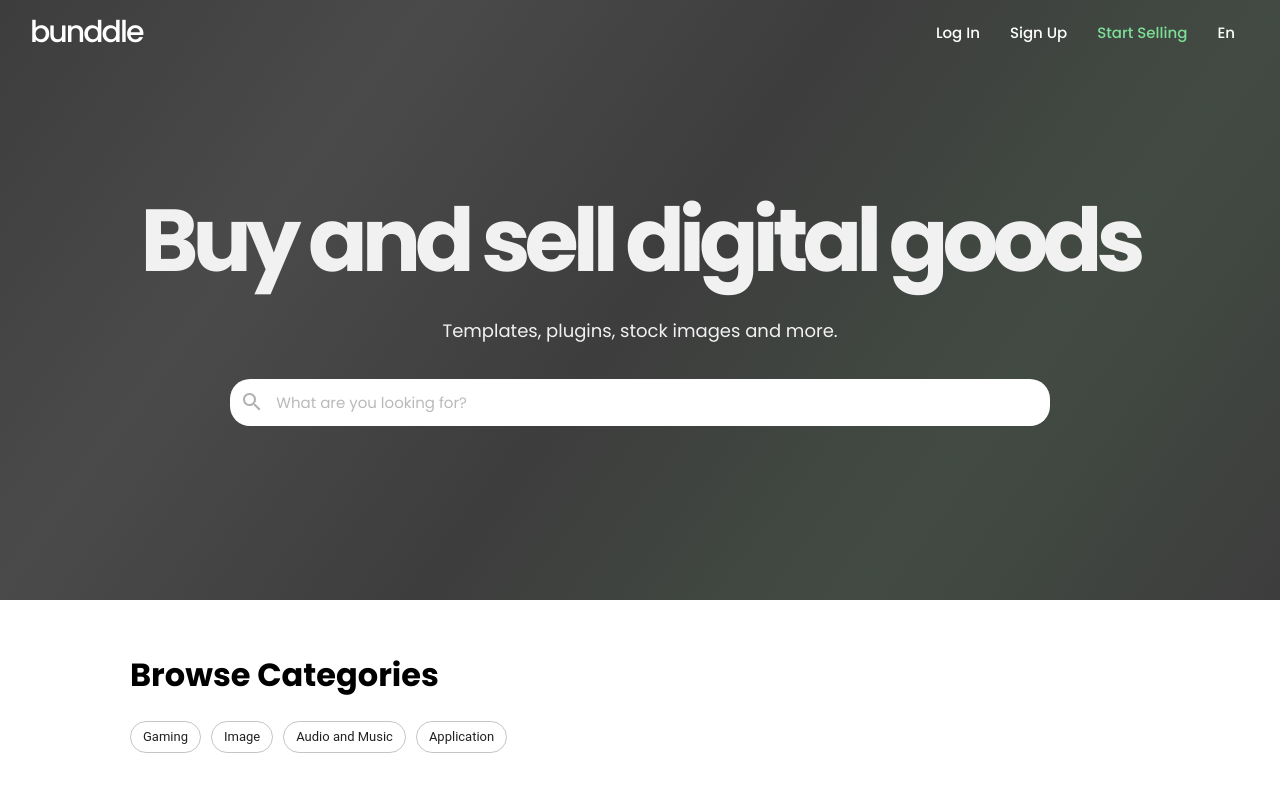
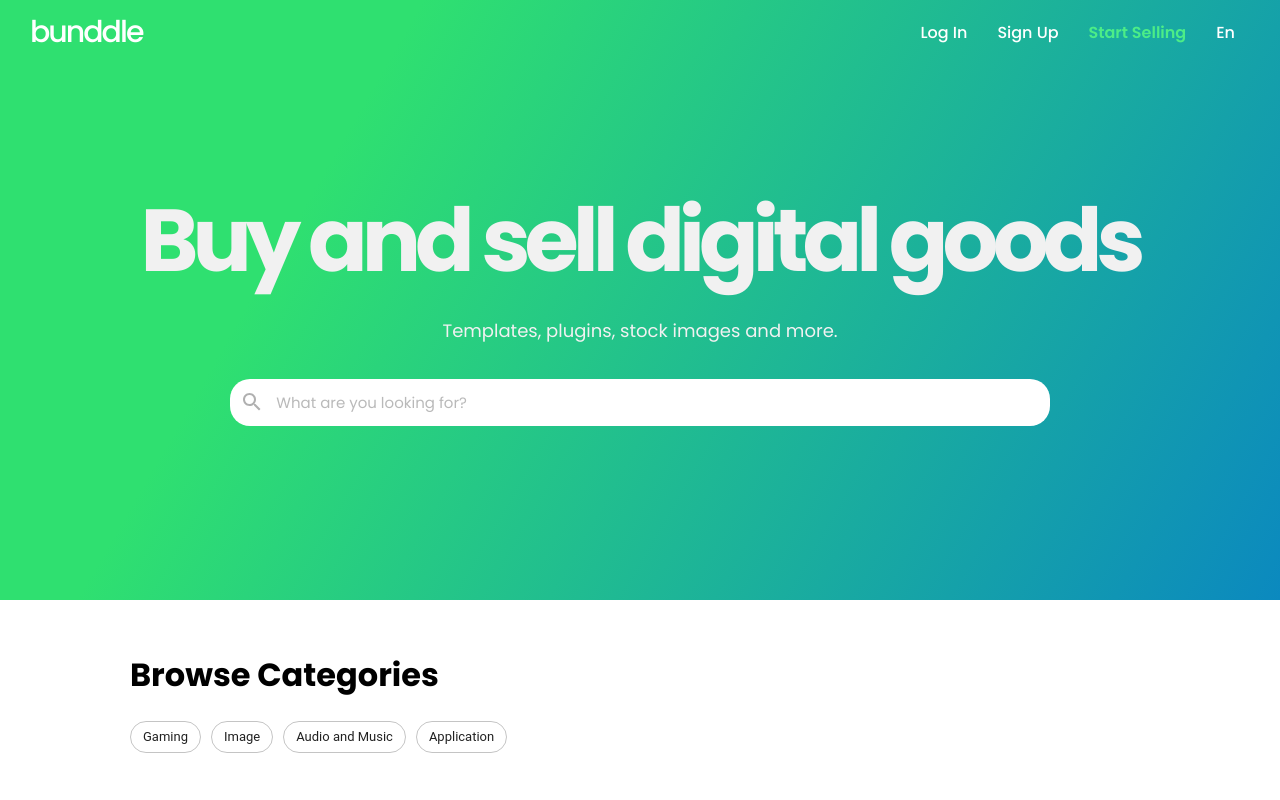
Before and after one commit to EuJin03/bunddle.co, a React (Create React App) app in the folder client/: page / in a window 1280 px wide. Shown: the top 800 px of the page. Built offline with nearby package versions, Linux system fonts and the light colour scheme.

Commit message:
-update: Theme Color

```diff
--- a/client/src/pages/Home.jsx
+++ b/client/src/pages/Home.jsx
@@ -148,7 +148,7 @@ const Logo = styled.div`
   ${({ onScroll }) =>
     onScroll &&
     `
-    color: #000;
+    color: #2fe070;
   `}
 `;
 
@@ -162,10 +162,11 @@ const Button = styled.div`
   display: inline;
   padding: 10px 15px;
   text-decoration: none;
-  font-size: 15px;
+  font-size: 16px;
   font-weight: 500;
   color: #fff;
   transition: all 0.1s ease-in-out;
+  display: inline-block;
 
   ${({ onScroll }) =>
     onScroll &&
@@ -174,17 +175,19 @@ const Button = styled.div`
   `}
 
   &.start-selling-button {
-    color: #7cdf96;
+    color: #4ced87;
+    font-weight: 600;
+
     ${({ onScroll }) =>
       onScroll &&
       `
-    color: #49a36c;
+    color: #2fe070;
   `}
   }
 
   &:hover {
-    color: #5b876c;
-    font-size: 16px;
+    color: #1ca34d;
+    transform: translateY(-0.2em);
   }
 `;
 
@@ -197,15 +200,19 @@ const Header = styled.div`
   flex-direction: column;
   justify-content: space-between;
   align-items: center;
-  background: rgb(61, 61, 61);
-  background: linear-gradient(
-    126deg,
-    rgba(61, 61, 61, 1) 0%,
-    rgba(74, 74, 74, 1) 25%,
-    rgba(61, 61, 61, 1) 50%,
-    rgba(66, 75, 67, 1) 75%,
-    rgba(61, 61, 61, 1) 100%
-  );
+  // background: rgb(61, 61, 61);
+  // background: linear-gradient(
+  //   126deg,
+  //   rgba(61, 61, 61, 1) 0%,
+  //   rgba(74, 74, 74, 1) 25%,
+  //   rgba(61, 61, 61, 1) 50%,
+  //   rgba(66, 75, 67, 1) 75%,
+  //   rgba(61, 61, 61, 1) 100%
+  // );
+
+  background-color: #0b89bf;
+  background-image: linear-gradient(300deg, #0b89bf 0%, #2fe070 74%);
+
   color: #f1f1f1;
 
   .padding {
@@ -227,7 +234,6 @@ const Title = styled.div`
     font-weight: 700;
     font-size: 88px;
     margin: 0;
-    user-select: none;
   }
 
   span {
```
